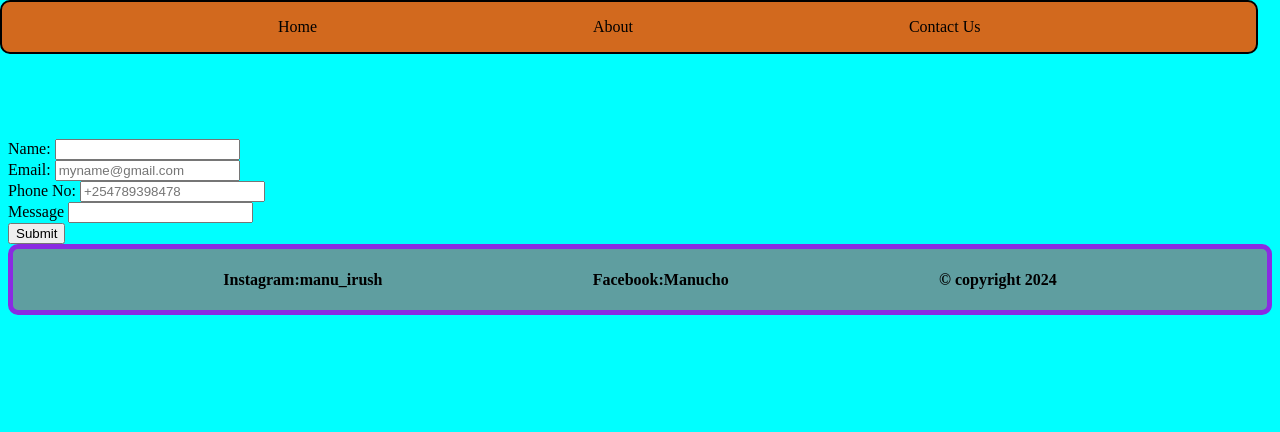
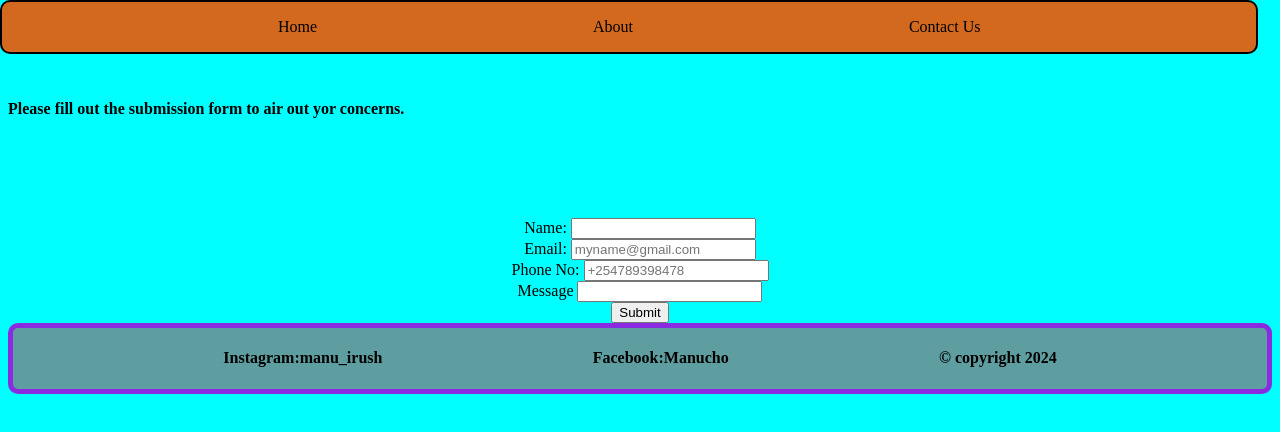
Before and after one commit to emmanuelmaina/Photography-Website, a plain HTML site: page Contact-Us.html in a window 1280 px wide. Drawn offline with Linux system fonts and the light colour scheme; a web font is replaced by a local one.

Commit message:
make change to Contact Us

```diff
--- a/Contact-Us.html
+++ b/Contact-Us.html
@@ -21,7 +21,9 @@
             <a href="Contact-Us.html">Contact Us</a>
         </div>
     </nav>
+    <div class="concern">
     <h4>Please fill out the submission form to air out yor concerns.</h4>
+    </div>
 
     <main>
 
--- a/styles.css
+++ b/styles.css
@@ -71,4 +71,8 @@ body {
 main {
     margin-top: 100px;
     font-family: Poetsen One;
+    text-align: center;
 }
+.concern {
+    margin-top: 100px;
+}
```
